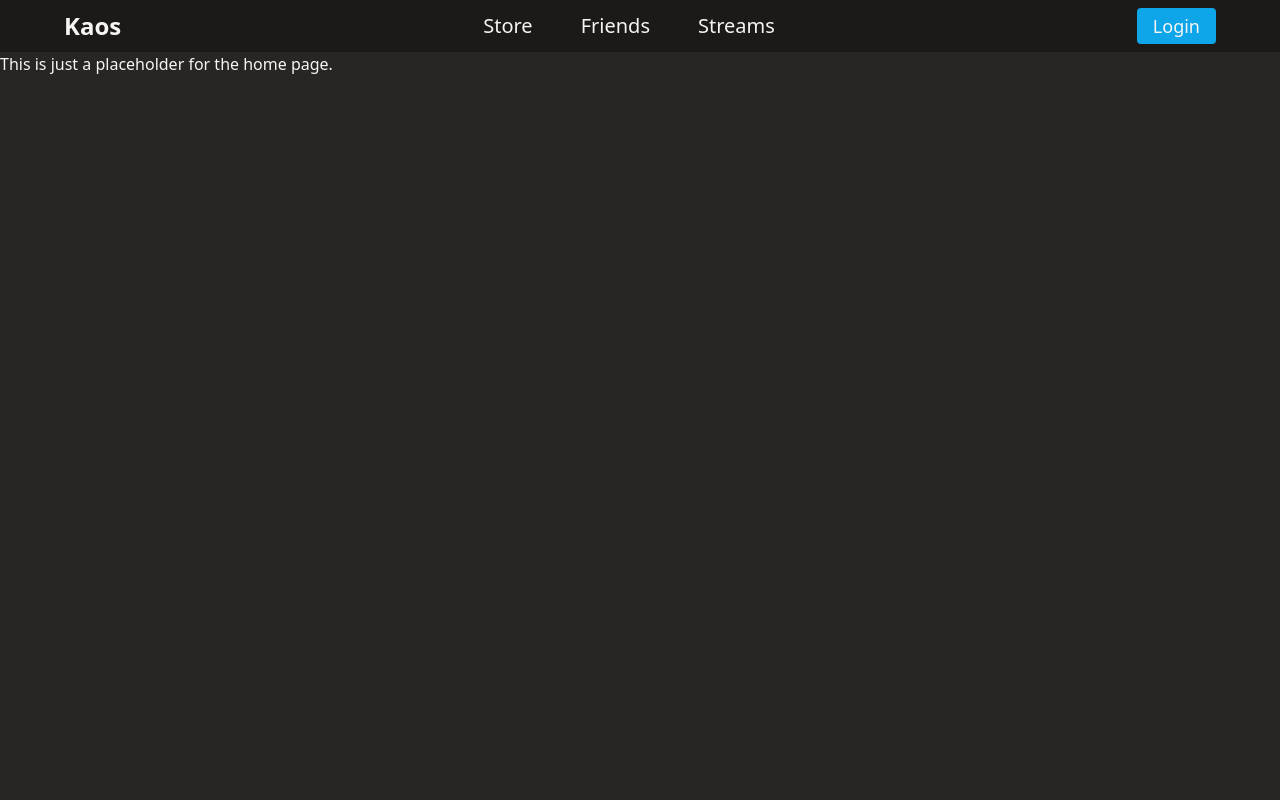
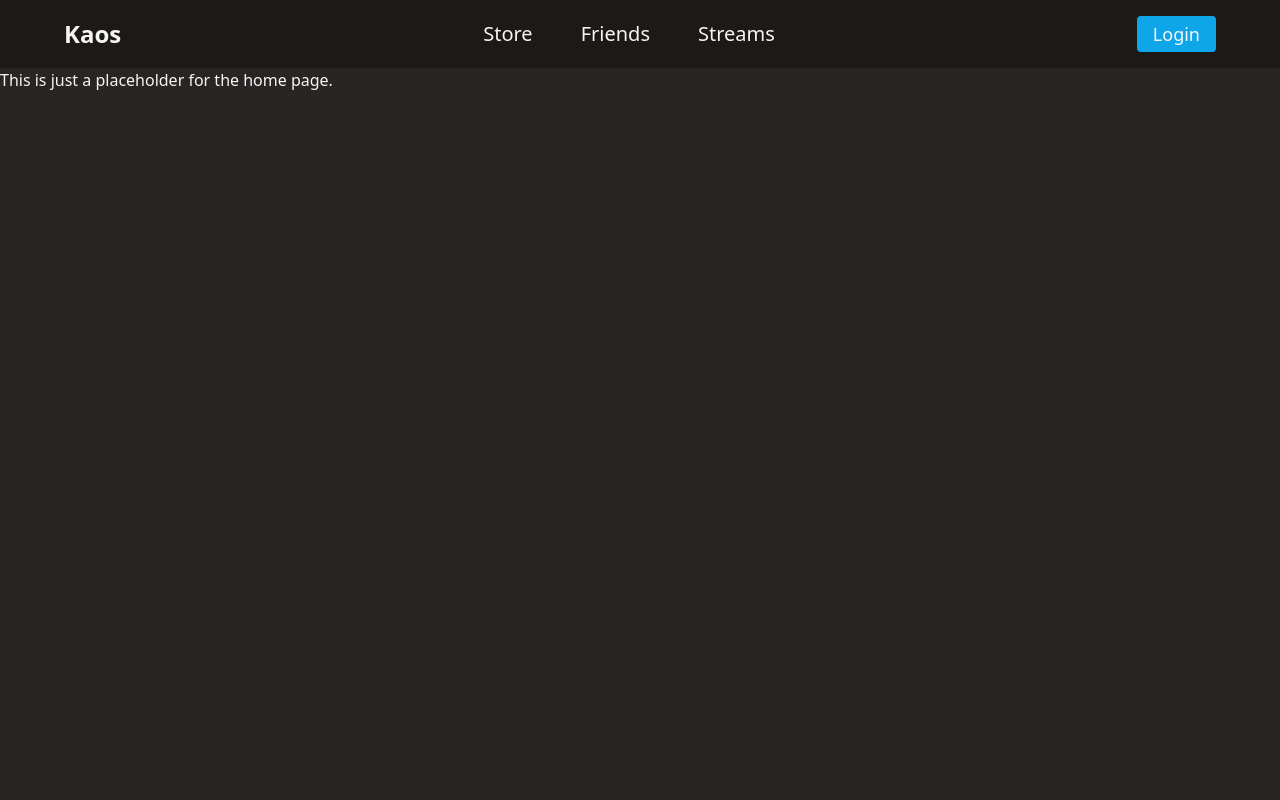
Before and after one commit to N11Software/kaos-web, a Next.js app: page / in a window 1280 px wide. Shown: the top 800 px of the page. Built offline with nearby package versions, Linux system fonts and the light colour scheme.

Commit message:
navbar: Make the navbar slightly more *thicc*
Signed-off-by: Ariston Lorenzo <aristonl@n11software.com>

```diff
--- a/mods/Layout/Navbar.tsx
+++ b/mods/Layout/Navbar.tsx
@@ -1,7 +1,7 @@
 import Link from 'next/link'
 
 let Navbar = () => {
-  return <nav className="flex bg-stone-900 w-full px-16 py-2 items-center space-x-4">
+  return <nav className="flex bg-stone-900 w-full px-16 py-4 items-center space-x-4">
     <Link href="/">
       <a className="text-stone-100 text-2xl font-bold luwh">Kaos</a>
     </Link>
```
